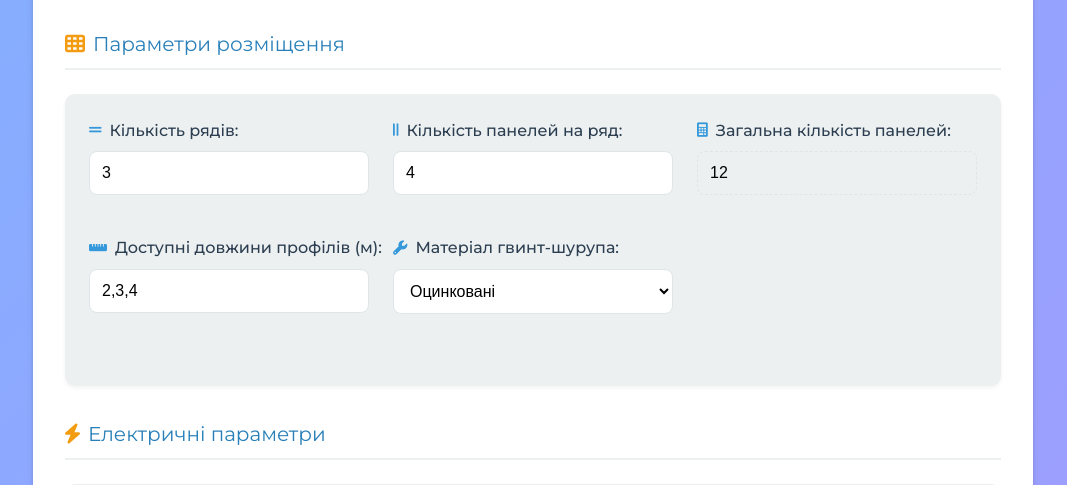
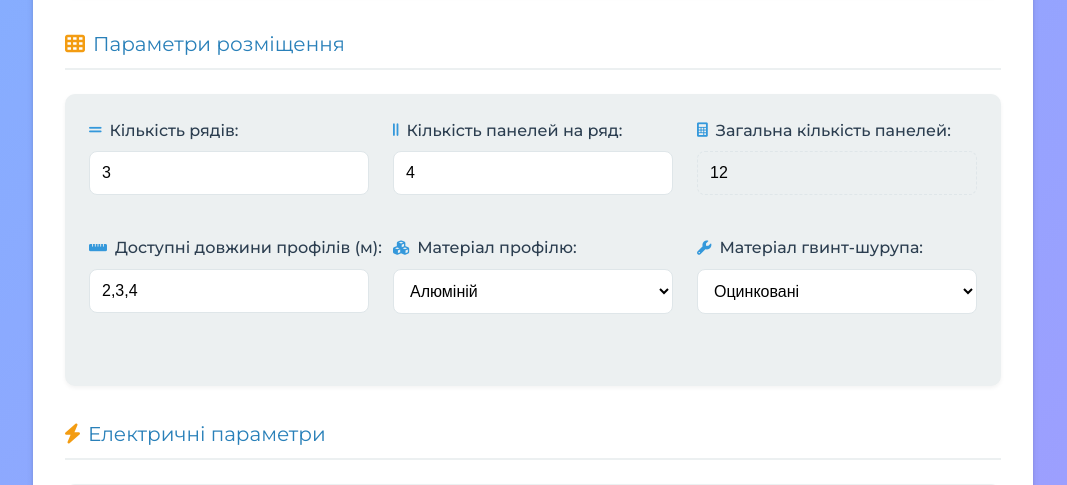
Before and after one commit to Rolandval/SolarCalc2, a Django app: page / in a window 1280 px wide. Shown: the part 1200-1685 px from the top of the page, without its empty margins (107-1174 px from the left). Run offline with Django 5.2, Linux system fonts and the light colour scheme; data comes from the database, SQL or seed files in the repository.

Commit message:
add profile materials

```diff
--- a/calculator/views.py
+++ b/calculator/views.py
@@ -264,6 +264,7 @@ def calculate(request):
                         'profile_lengths': data.get('profile_lengths', ''),
                         'string_count': data.get('string_count', ''),
                         'screw_material': data.get('screw_material', 'оцинковані'),  # Додаємо матеріал гвинт-шурупа
+                        'profile_material': data.get('profile_material', 'алюміній'),  # Додаємо матеріал профілю
                         # Додаткові параметри (необов'язкові)
                         'inverterModel': data.get('custom_inverter_model', '') or data.get('inverter_model', ''),
                         'inverterPower': data.get('inverter_power', ''),
@@ -456,7 +457,8 @@ def generate_pdf(request):
                 dynamic_work=dynamic_work,
                 usd_rate=float(data.get('usd_rate', '0').replace(',', '.') or 0.0),  # Замінюємо кому на крапку
                 total_usd=float(data.get('total_usd', '0').replace(',', '.') or 0.0),  # Замінюємо кому на крапку
-                screw_material=data.get('screw_material', 'оцинковані')  # Додаємо матеріал гвинт-шурупа
+                screw_material=data.get('screw_material', 'оцинковані'),  # Додаємо матеріал гвинт-шурупа
+                profile_material=data.get('profile_material', 'алюміній')  # Додаємо матеріал профілю
             )
 
             # Нормалізуємо шлях до PDF
--- a/pdf_result.py
+++ b/pdf_result.py
@@ -51,10 +51,12 @@ def generate(
         dynamic_equipment: list = [],
         dynamic_mounting: list = [],
         dynamic_electrical: list = [],
+        dynamic_other: list = [],
         dynamic_work: list = [],
         usd_rate: float = 0.0,  # Додаємо курс долара
         total_usd: float = 0.0,  # Додаємо суму в доларах
         screw_material: str = 'оцинковані',
+        profile_material: str = 'алюміній',
         ):
     # Створюємо тимчасову директорію для шрифтів
     temp_font_dir = os.path.join(BASE_DIR, "temp_fonts")
@@ -172,7 +174,7 @@ def generate(
         price = profile.get('price', 0)
         # Обчислюємо суму як кількість * ціна * метри
         total = count * price * length
-        mounting.append([f'Профіль {length}м', f'{count}', 'шт', f'{price}/м', f'{total}'])
+        mounting.append([f'Профіль {length}м ({profile_material})', f'{count}', 'шт', f'{price}/м', f'{total}'])
 
     # Додаємо інші елементи
     mounting.extend([
--- a/templates/index.html
+++ b/templates/index.html
@@ -521,6 +521,13 @@
                             <input type="text" id="profile_lengths" name="profile_lengths" value="2,3,4" required placeholder="Введіть через кому, наприклад: 2,3,4">
                         </div>
                         <div class="form-group">
+                            <label for="profile_material" style="white-space: nowrap;"><i class="fas fa-cubes"></i> Матеріал профілю:</label>
+                            <select id="profile_material" name="profile_material" required>
+                                <option value="алюміній">Алюміній</option>
+                                <option value="оцинкований">Оцинкований</option>
+                            </select>
+                        </div>
+                        <div class="form-group">
                             <label for="screw_material"><i class="fas fa-wrench"></i> Матеріал гвинт-шурупа:</label>
                             <select id="screw_material" name="screw_material" required>
                                 <option value="оцинковані">Оцинковані</option>
--- a/templates/table.html
+++ b/templates/table.html
@@ -686,7 +686,7 @@
                 <tbody>
                     {% for profile in data.profiles %}
                     <tr>
-                        <td>Профіль ({{ profile.length }} м)</td>
+                        <td>Профіль {{ profile.length }} м ({{ data.form_data.profile_material }})</td>
                         <td><input type="number" name="K11_{{ profile.length }}" value="{{ profile.count }}"></td>
                         <td>шт</td>
                         <td><input type="number" name="Z4_{{ profile.length }}" value="0"></td>
```
Also changed, not shown: 1 other file.
